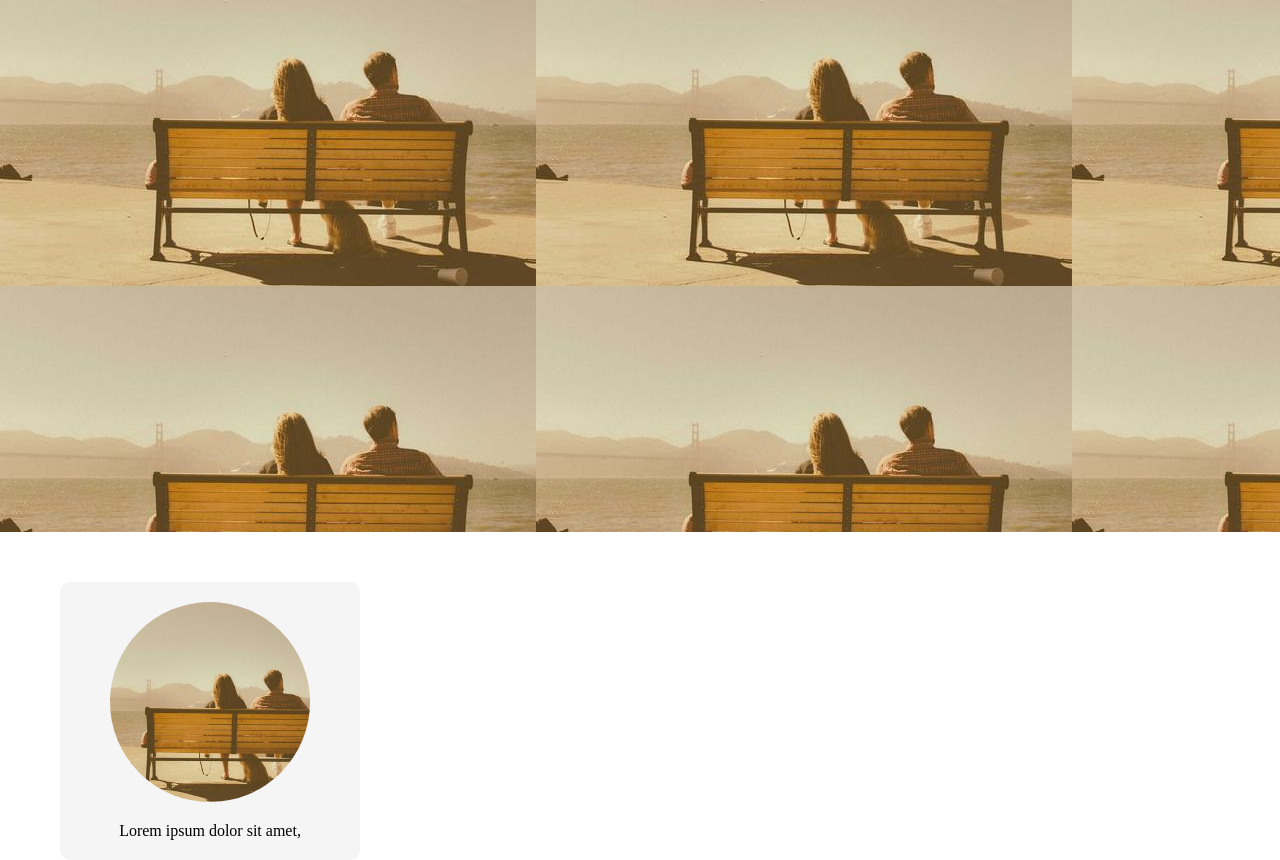
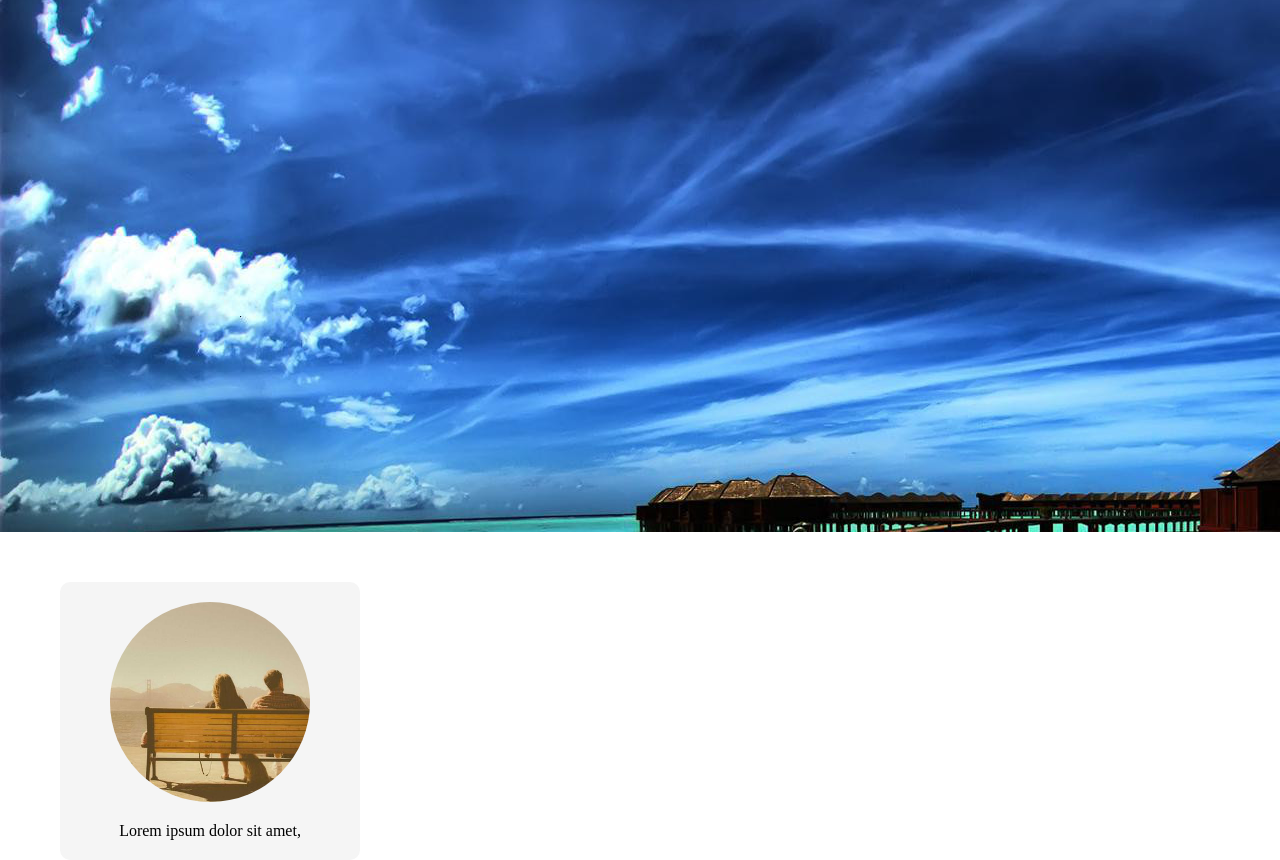
Before and after one commit to Nikushajgarkava718/lesson-7, a plain HTML site: page index.html in a window 1280 px wide. Shown: the part 68-928 px from the top of the page. Drawn offline with Linux system fonts and the light colour scheme.

Commit message:
change lagunge 22jpg

```diff
--- a/src/style.css
+++ b/src/style.css
@@ -38,5 +38,5 @@ img {
   background-color: red;
   min-height: 600px;
 
-  background-image: url("../img/11.jpg");
+  background-image: url("../src/img/22.jpg");
 }
```
Also changed, not shown: src/img/22.jpg (added).
